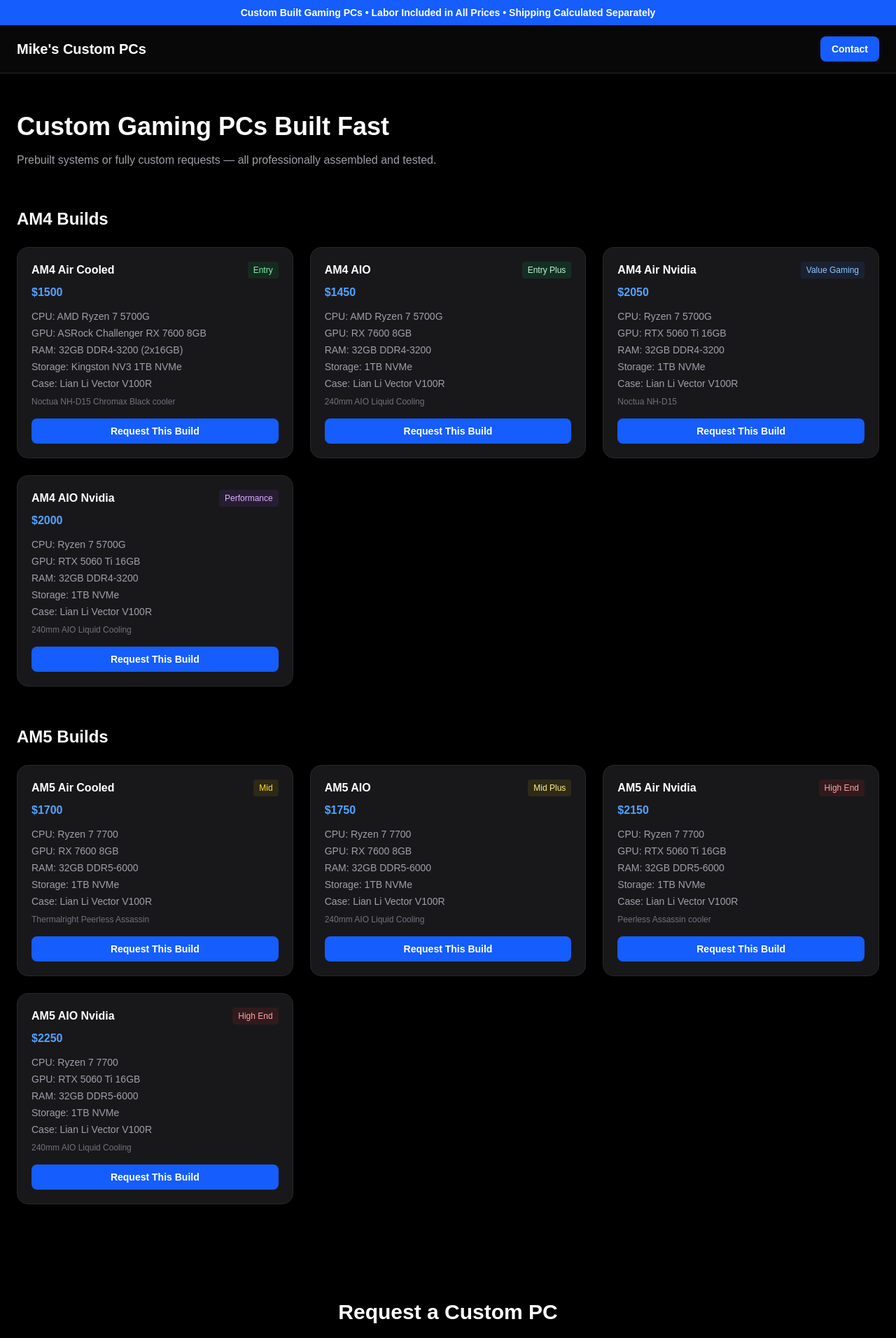
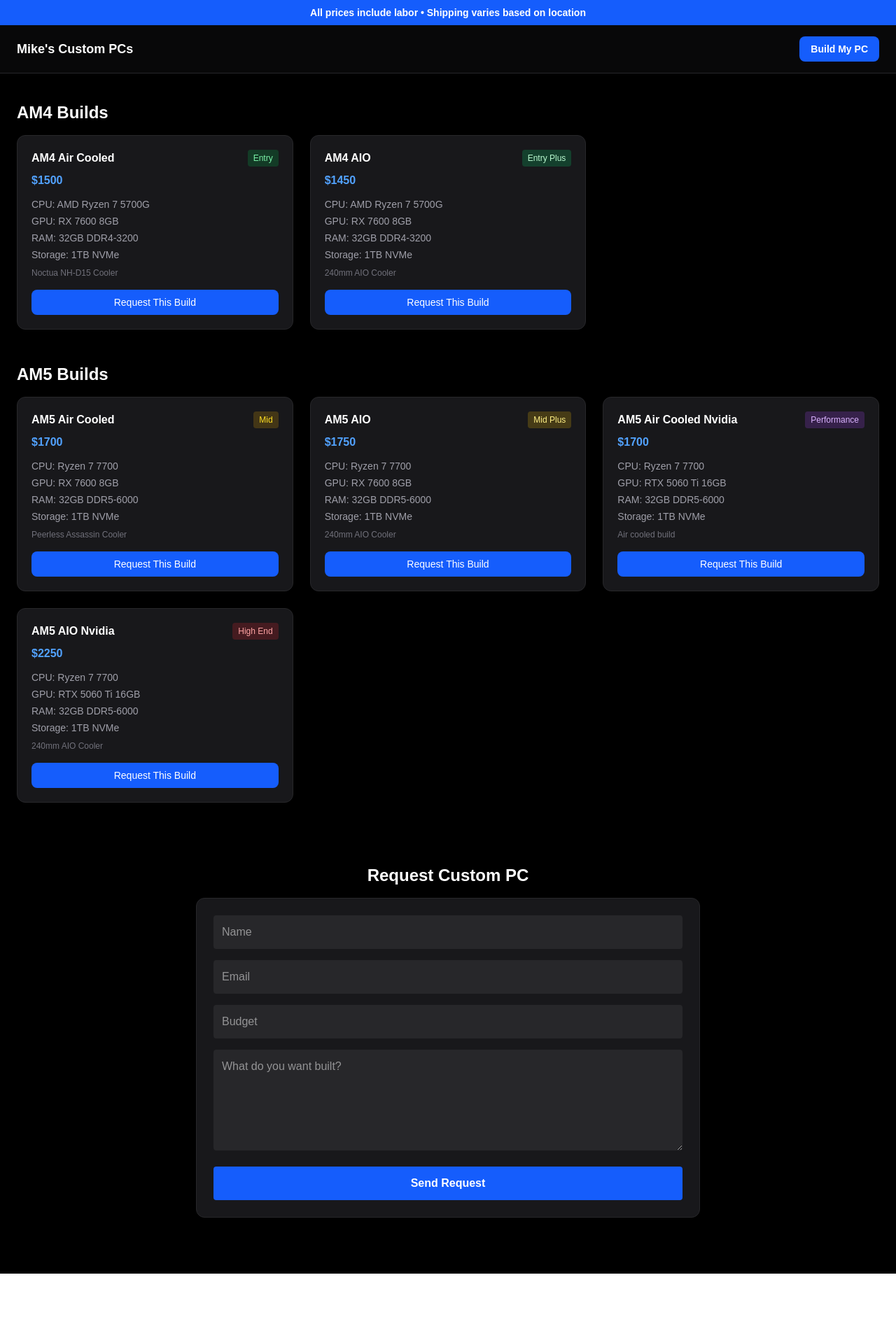
Before and after one commit to Miftr6/mikes-custom-pcs, a Next.js app: page / in a window 1280 px wide. Shown: the top 1912 px of the page at 70% size. After the commit the page ends 1820 px from the top, so only its background shows below. Built offline with nearby package versions, Linux system fonts and the light colour scheme.

Commit message:
final build update

```diff
--- a/app/page.tsx
+++ b/app/page.tsx
@@ -4,19 +4,20 @@ import { useMemo } from "react";
 
 export default function PCBuilderWebsite() {
   const contactEmail = "custompcbymike@gmail.com";
+  const FORM_ENDPOINT = "https://formspree.io/f/mykovwyp";
 
   const builds = [
     {
       name: "AM4 Air Cooled",
       price: 1500,
       cpu: "AMD Ryzen 7 5700G",
-      gpu: "ASRock Challenger RX 7600 8GB",
-      ram: "32GB DDR4-3200 (2x16GB)",
-      storage: "Kingston NV3 1TB NVMe",
-      case: "Lian Li Vector V100R",
+      gpu: "RX 7600 8GB",
+      ram: "32GB DDR4-3200",
+      storage: "1TB NVMe",
+      case: "Lian Li V100R",
       platform: "AM4",
       tier: "Entry",
-      notes: "Noctua NH-D15 Chromax Black cooler",
+      notes: "Noctua NH-D15 Cooler",
     },
     {
       name: "AM4 AIO",
@@ -25,10 +26,10 @@ export default function PCBuilderWebsite() {
       gpu: "RX 7600 8GB",
       ram: "32GB DDR4-3200",
       storage: "1TB NVMe",
-      case: "Lian Li Vector V100R",
+      case: "Lian Li V100R",
       platform: "AM4",
       tier: "Entry Plus",
-      notes: "240mm AIO Liquid Cooling",
+      notes: "240mm AIO Cooler",
     },
     {
       name: "AM5 Air Cooled",
@@ -37,10 +38,10 @@ export default function PCBuilderWebsite() {
       gpu: "RX 7600 8GB",
       ram: "32GB DDR5-6000",
       storage: "1TB NVMe",
-      case: "Lian Li Vector V100R",
+      case: "Lian Li V100R",
       platform: "AM5",
       tier: "Mid",
-      notes: "Thermalright Peerless Assassin",
+      notes: "Peerless Assassin Cooler",
     },
     {
       name: "AM5 AIO",
@@ -49,46 +50,22 @@ export default function PCBuilderWebsite() {
       gpu: "RX 7600 8GB",
       ram: "32GB DDR5-6000",
       storage: "1TB NVMe",
-      case: "Lian Li Vector V100R",
+      case: "Lian Li V100R",
       platform: "AM5",
       tier: "Mid Plus",
-      notes: "240mm AIO Liquid Cooling",
+      notes: "240mm AIO Cooler",
     },
     {
-      name: "AM4 Air Nvidia",
-      price: 2050,
-      cpu: "Ryzen 7 5700G",
-      gpu: "RTX 5060 Ti 16GB",
-      ram: "32GB DDR4-3200",
-      storage: "1TB NVMe",
-      case: "Lian Li Vector V100R",
-      platform: "AM4",
-      tier: "Value Gaming",
-      notes: "Noctua NH-D15",
-    },
-    {
-      name: "AM4 AIO Nvidia",
-      price: 2000,
-      cpu: "Ryzen 7 5700G",
-      gpu: "RTX 5060 Ti 16GB",
-      ram: "32GB DDR4-3200",
-      storage: "1TB NVMe",
-      case: "Lian Li Vector V100R",
-      platform: "AM4",
-      tier: "Performance",
-      notes: "240mm AIO Liquid Cooling",
-    },
-    {
-      name: "AM5 Air Nvidia",
-      price: 2150,
+      name: "AM5 Air Cooled Nvidia",
+      price: 1700,
       cpu: "Ryzen 7 7700",
       gpu: "RTX 5060 Ti 16GB",
       ram: "32GB DDR5-6000",
       storage: "1TB NVMe",
-      case: "Lian Li Vector V100R",
+      case: "Lian Li V100R",
       platform: "AM5",
-      tier: "High End",
-      notes: "Peerless Assassin cooler",
+      tier: "Performance",
+      notes: "Air cooled build",
     },
     {
       name: "AM5 AIO Nvidia",
@@ -97,170 +74,144 @@ export default function PCBuilderWebsite() {
       gpu: "RTX 5060 Ti 16GB",
       ram: "32GB DDR5-6000",
       storage: "1TB NVMe",
-      case: "Lian Li Vector V100R",
+      case: "Lian Li V100R",
       platform: "AM5",
       tier: "High End",
-      notes: "240mm AIO Liquid Cooling",
+      notes: "240mm AIO Cooler",
     },
   ];
 
   const grouped = useMemo(() => {
     const acc: Record<string, typeof builds> = {};
-
     builds.forEach((b) => {
       if (!acc[b.platform]) acc[b.platform] = [];
       acc[b.platform].push(b);
     });
-
     return acc;
   }, []);
 
   const tierStyle = (tier: string) => {
     const map: Record<string, string> = {
-      Entry: "bg-green-500/10 text-green-300",
-      "Entry Plus": "bg-green-400/10 text-green-200",
-      Mid: "bg-yellow-500/10 text-yellow-300",
-      "Mid Plus": "bg-yellow-400/10 text-yellow-200",
-      "Value Gaming": "bg-blue-500/10 text-blue-300",
-      Performance: "bg-purple-500/10 text-purple-300",
-      "High End": "bg-red-500/10 text-red-300",
+      Entry: "bg-green-500/20 text-green-300",
+      "Entry Plus": "bg-green-400/20 text-green-200",
+      Mid: "bg-yellow-500/20 text-yellow-300",
+      "Mid Plus": "bg-yellow-400/20 text-yellow-200",
+      Performance: "bg-purple-500/20 text-purple-300",
+      "High End": "bg-red-500/20 text-red-300",
     };
-
     return map[tier] || "bg-zinc-700 text-zinc-300";
   };
 
-  const requestBuildEmail = (build: any) => {
-    const subject = encodeURIComponent(`Build Request: ${build.name}`);
-    const body = encodeURIComponent(`
-Hi Mike,
+  // ✅ THIS is what fixes EVERYTHING
+  const sendEmail = (subject: string, message: string) => {
+    const mailtoLink =
+      `mailto:${contactEmail}?subject=` +
+      encodeURIComponent(subject) +
+      "&body=" +
+      encodeURIComponent(message);
 
-I'd like to request this build:
-
-Build: ${build.name}
-Price: $${build.price}
-CPU: ${build.cpu}
-GPU: ${build.gpu}
-RAM: ${build.ram}
-Storage: ${build.storage}
-Case: ${build.case || "N/A"}
-
-Notes: ${build.notes || "None"}
-
-Thanks!
-    `);
-
-    return `mailto:${contactEmail}?subject=${subject}&body=${body}`;
+    window.location.href = mailtoLink;
   };
 
   return (
     <div className="min-h-screen bg-black text-white">
 
-      {/* Top Banner */}
-      <div className="bg-blue-600 text-center text-xs md:text-sm py-2 font-semibold">
-        Custom Built Gaming PCs • Labor Included in All Prices • Shipping Calculated Separately
+      {/* TOP BANNER (your request) */}
+      <div className="bg-blue-600 text-center text-xs md:text-sm py-2 font-semibold px-2">
+        All prices include labor • Shipping varies based on location
       </div>
 
-      {/* Header */}
-      <header className="sticky top-0 z-50 bg-zinc-950/90 backdrop-blur border-b border-zinc-800">
+      {/* HEADER */}
+      <header className="sticky top-0 z-50 bg-zinc-950/90 border-b border-zinc-800">
         <div className="max-w-7xl mx-auto px-6 py-4 flex justify-between items-center">
-          <h1 className="text-xl font-bold">Mike's Custom PCs</h1>
+          <h1 className="font-bold text-lg">Mike's Custom PCs</h1>
 
-          <a
-            href="#contact"
-            className="bg-blue-600 hover:bg-blue-500 px-4 py-2 rounded-lg text-sm font-semibold"
+          <button
+            onClick={() =>
+              sendEmail(
+                "Custom PC Request",
+                "Hi Mike, I want a custom PC build. My budget and requirements are:"
+              )
+            }
+            className="bg-blue-600 px-4 py-2 rounded-lg text-sm font-semibold"
           >
-            Contact
-          </a>
+            Build My PC
+          </button>
         </div>
       </header>
 
-      {/* Hero */}
-      <section className="max-w-7xl mx-auto px-6 py-14">
-        <h2 className="text-4xl font-bold mb-4">
-          Custom Gaming PCs Built Fast
-        </h2>
-        <p className="text-zinc-400">
-          Prebuilt systems or fully custom requests — all professionally assembled and tested.
-        </p>
-      </section>
-
-      {/* Builds */}
-      <section className="max-w-7xl mx-auto px-6 pb-20">
+      {/* BUILDS */}
+      <section className="max-w-7xl mx-auto px-6 py-10">
 
         {Object.entries(grouped).map(([platform, list]) => (
-          <div key={platform} className="mb-14">
-            <h3 className="text-2xl font-bold mb-6">{platform} Builds</h3>
+          <div key={platform} className="mb-12">
+            <h2 className="text-2xl font-bold mb-4">{platform} Builds</h2>
 
             <div className="grid md:grid-cols-2 lg:grid-cols-3 gap-6">
               {list.map((b, i) => (
                 <div
                   key={i}
-                  className="bg-zinc-900 border border-zinc-800 rounded-2xl p-5"
+                  className="bg-zinc-900 border border-zinc-800 rounded-xl p-5"
                 >
-                  <div className="flex justify-between items-center">
-                    <h4 className="font-semibold">{b.name}</h4>
+                  <div className="flex justify-between">
+                    <h3 className="font-semibold">{b.name}</h3>
                     <span className={`text-xs px-2 py-1 rounded ${tierStyle(b.tier)}`}>
                       {b.tier}
                     </span>
                   </div>
 
-                  <div className="text-blue-400 font-bold mt-2">
-                    ${b.price}
-                  </div>
+                  <p className="text-blue-400 font-bold mt-2">${b.price}</p>
 
                   <div className="text-sm text-zinc-400 mt-3 space-y-1">
                     <p>CPU: {b.cpu}</p>
                     <p>GPU: {b.gpu}</p>
                     <p>RAM: {b.ram}</p>
                     <p>Storage: {b.storage}</p>
-                    {b.case && <p>Case: {b.case}</p>}
                   </div>
 
-                  <p className="text-xs text-zinc-500 mt-2">
-                    {b.notes}
-                  </p>
+                  <p className="text-xs text-zinc-500 mt-2">{b.notes}</p>
 
-                  <a
-                    href={requestBuildEmail(b)}
-                    className="block mt-4 bg-blue-600 hover:bg-blue-500 text-center py-2 rounded-lg text-sm font-semibold"
+                  {/* ✅ THIS FIXES YOUR BUTTON */}
+                  <button
+                    onClick={() =>
+                      sendEmail(
+                        `Build Request: ${b.name}`,
+                        `Hi Mike,\n\nI want this build:\n\n${b.name}\nPrice: $${b.price}\nCPU: ${b.cpu}\nGPU: ${b.gpu}\nRAM: ${b.ram}\nStorage: ${b.storage}\n\nPlease contact me.`
+                      )
+                    }
+                    className="mt-4 w-full bg-blue-600 hover:bg-blue-500 py-2 rounded-lg text-sm"
                   >
                     Request This Build
-                  </a>
+                  </button>
                 </div>
               ))}
             </div>
           </div>
         ))}
+
       </section>
 
-      {/* Contact */}
-      <section
-        id="contact"
-        className="max-w-3xl mx-auto px-6 pb-24 text-center"
-      >
-        <h3 className="text-3xl font-bold mb-4">
-          Request a Custom PC
-        </h3>
+      {/* CUSTOM FORM */}
+      <section id="contact" className="max-w-3xl mx-auto px-6 pb-20">
+        <h2 className="text-2xl font-bold mb-4 text-center">
+          Request Custom PC
+        </h2>
 
-        <p className="text-zinc-400 mb-6">
-          Don’t see what you want? Send a full custom request and I’ll spec it for you.
-        </p>
+        <form
+          action={FORM_ENDPOINT}
+          method="POST"
+          className="bg-zinc-900 border border-zinc-800 p-6 rounded-xl space-y-4"
+        >
+          <input className="w-full p-3 bg-zinc-800 rounded" name="name" placeholder="Name" required />
+          <input className="w-full p-3 bg-zinc-800 rounded" name="email" placeholder="Email" required />
+          <input className="w-full p-3 bg-zinc-800 rounded" name="budget" placeholder="Budget" />
+          <textarea className="w-full p-3 bg-zinc-800 rounded" name="message" placeholder="What do you want built?" rows={5} />
 
-        <a
-          href={`mailto:${contactEmail}?subject=${encodeURIComponent(
-            "Custom PC Build Request"
-          )}`}
-          className="inline-block bg-blue-600 hover:bg-blue-500 px-6 py-3 rounded-xl font-semibold"
-        >
-          Email Custom Build Request
-        </a>
+          <button className="w-full bg-blue-600 py-3 rounded font-semibold">
+            Send Request
+          </button>
+        </form>
       </section>
-
-      {/* Footer */}
-      <footer className="border-t border-zinc-800 py-8 text-center text-xs text-zinc-500">
-        <p>All prices include labor.</p>
-        <p>Shipping varies by location.</p>
-      </footer>
 
     </div>
   );
```
